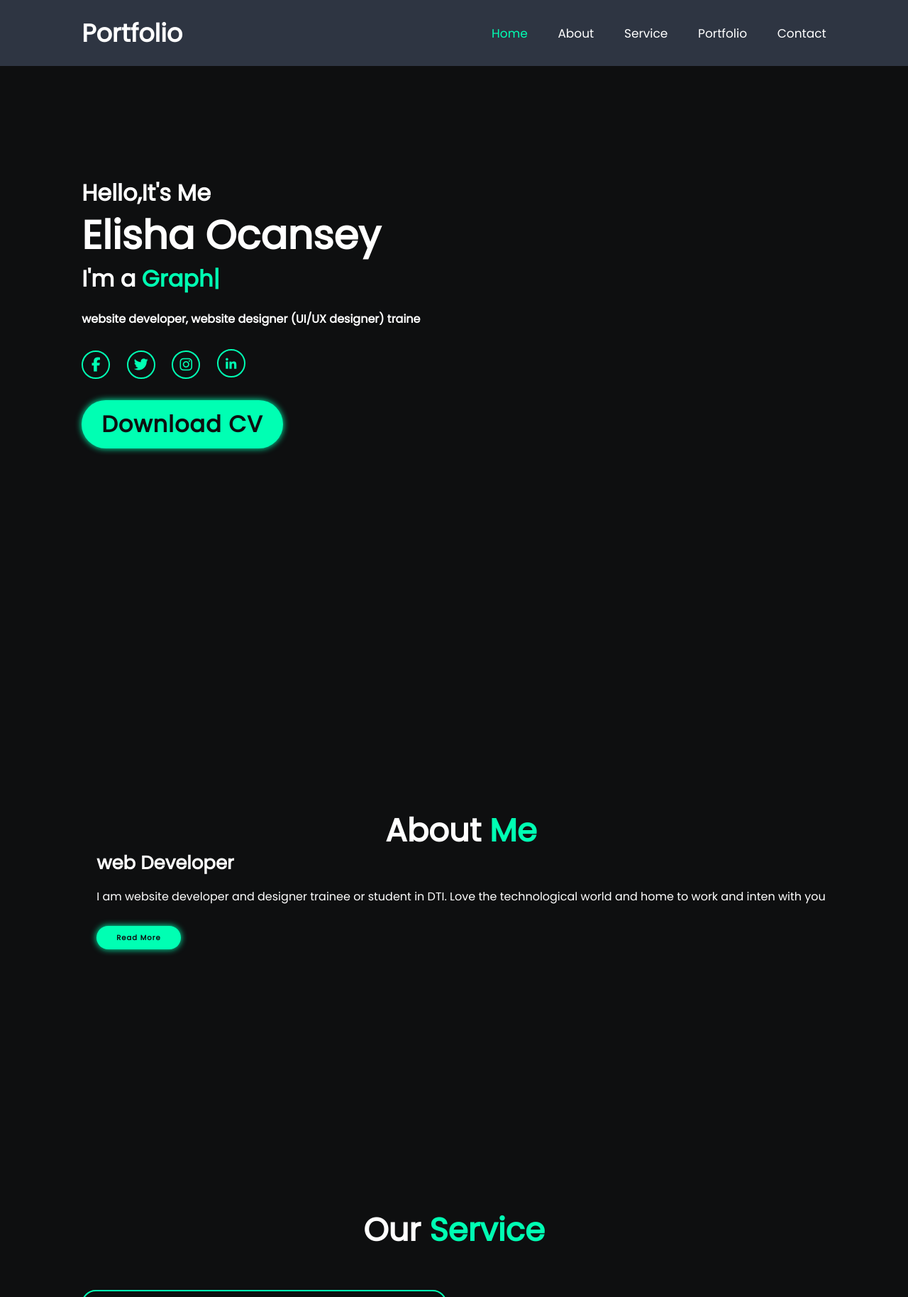
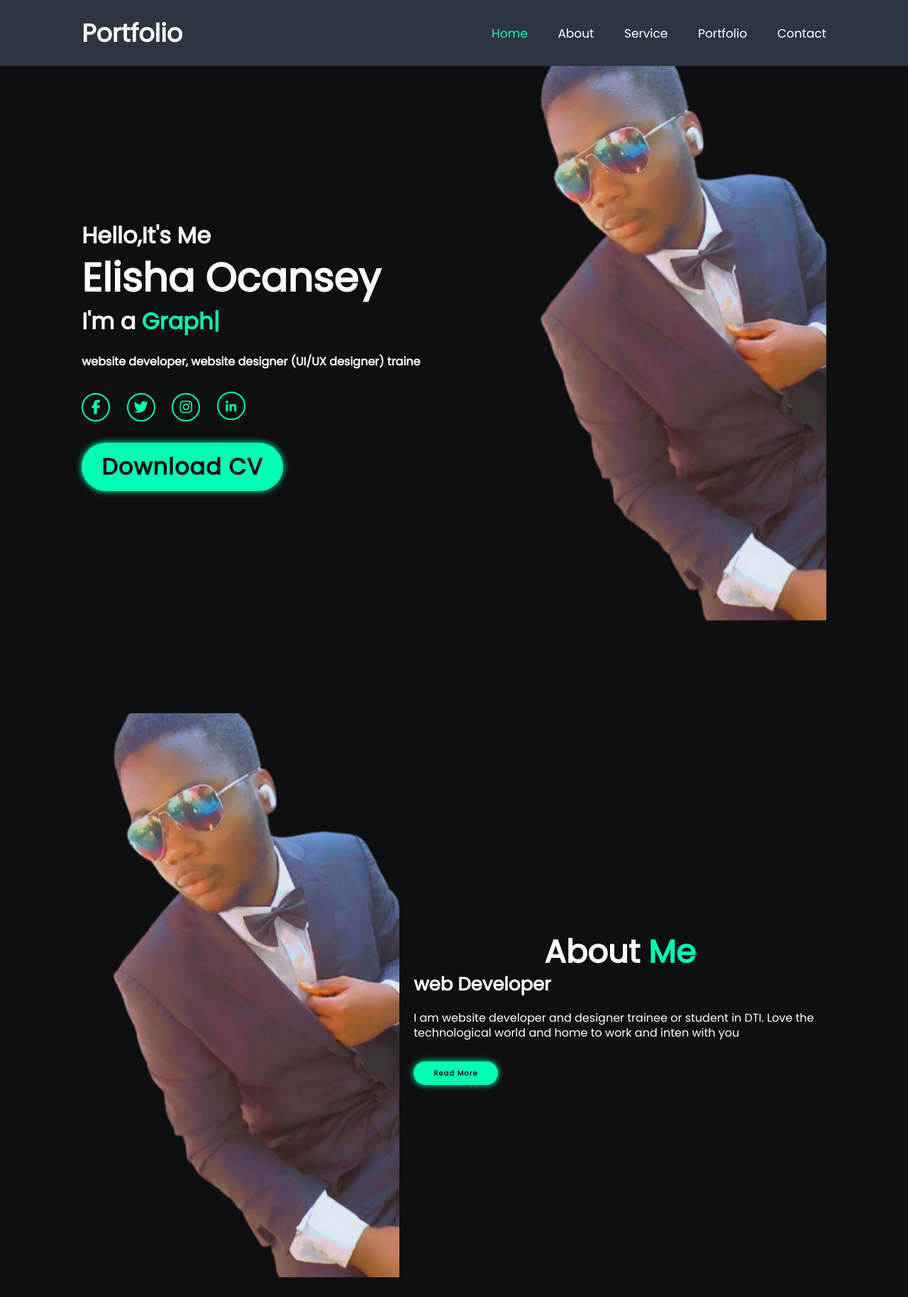
Before and after one commit to Elisha-bit/portfolio, a plain HTML site: page index.html in a window 1280 px wide. Shown: the top 1828 px of the page at 71% size. Drawn offline with nearby package versions, Linux system fonts and the light colour scheme.

Commit message:
Add files via upload

```diff
--- a/index.html
+++ b/index.html
@@ -40,13 +40,13 @@
 
 
         <div class="home-img">
-            <img src="/imag/cyclone_ken-removebg-preview.png" alt="" width="90%">
+            <img src="cyclone_ken-removebg-preview.png" alt="" width="90%">
         </div>
     </section>
 
     <section class="about" id="about">
         <div class="about-img">
-            <img src="/imag/cyclone_ken-removebg-preview.png" alt="">
+            <img src="cyclone_ken-removebg-preview.png" alt="">
         </div>
         <div class="about-content">
             <h2 class="heading">About <span>Me</span></h2>
```
